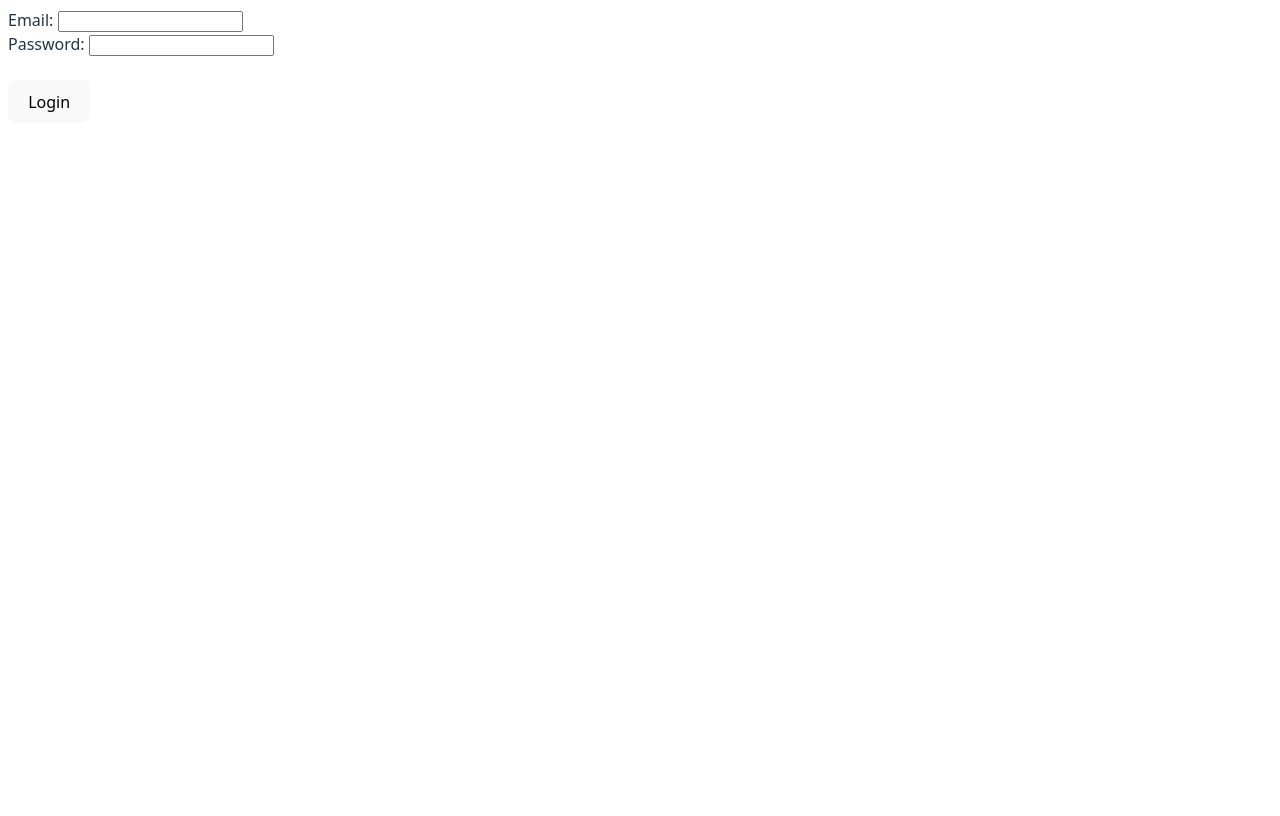
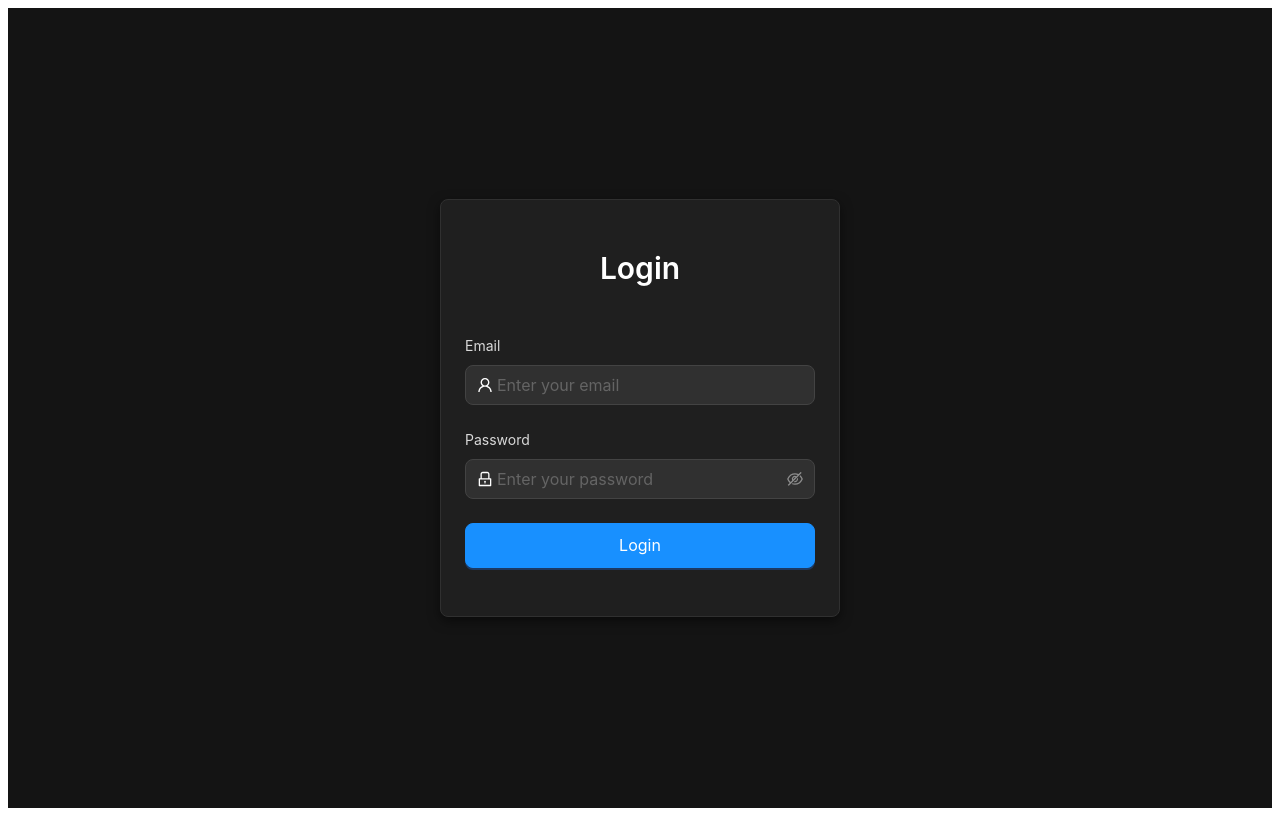
Before and after one commit to rahmatrians/lakupedia, a React (Vite) app: page /login in a window 1280 px wide. Built offline with nearby package versions, Linux system fonts and the light colour scheme; sample sign-in values are in the browser's storage.

Commit message:
fixing customer side

```diff
--- a/src/main.jsx
+++ b/src/main.jsx
@@ -1,7 +1,7 @@
 import { StrictMode } from 'react'
 import { createRoot } from 'react-dom/client'
 import './index.css'
-import { BrowserRouter, Route, Routes } from "react-router";
+import { BrowserRouter, Navigate, Route, Routes } from "react-router";
 import App from './App.jsx'
 import Profile from '../src/pages/Profile.jsx';
 import WorkExperience from '../src/pages/WorkExperience.jsx';
@@ -50,7 +50,7 @@ createRoot(document.getElementById('root')).render(
           <ToastProvider>
 
             <Routes>
-            <Route path="/" element={<App />} />
+              {/* <Route path="/" element={<App />} /> */}
               <Route path="/profile" element={<Profile />} />
               <Route path="/work" element={<WorkExperience />} />
               <Route path="/education" element={<Education />} />
@@ -59,14 +59,15 @@ createRoot(document.getElementById('root')).render(
               <Route path="/personal-data/tambah" element={<TambahPersonalData />} />
               <Route path="/personal-data/edit/:id" element={<EditPersonalData />} />
               <Route path="/login" element={<Login />} />
-            <Route path="/list-product" element={<ListProduct/>} />
-            <Route path="/create-product" element={<CreateProduct/>} />
-            <Route path="/edit-product/:id" element={<EditProduct/>} />
+              <Route path="/list-product" element={<ListProduct />} />
+              <Route path="/create-product" element={<CreateProduct />} />
+              <Route path="/edit-product/:id" element={<EditProduct />} />
               <Route path="/categories/add" element={<TambahCategory />} />
               <Route path="/categories/:id" element={<EditCategory />} />
               <Route path="/category" element={<ListCategory />} />
-            <Route path="/customer/product" element={<CustomerListProduct />} />
-            <Route path="/cart" element={userId ? <Cart /> : <Navigate to="/" />}/>
+              <Route path="/" element={<CustomerListProduct />} />
+              <Route path="/products/:id" element={<ProductDetail />} />
+              <Route path="/cart" element={userId ? <Cart /> : <Navigate to="/" />} />
             </Routes>
 
 
--- a/src/pages/Login.jsx
+++ b/src/pages/Login.jsx
@@ -1,54 +1,120 @@
-import axios from 'axios'
-import React, { useState } from 'react'
+import React, { useState } from 'react';
+import axios from 'axios';
+import { useNavigate } from 'react-router';
 import { useToast } from '../components/ToastContext';
-import { useNavigate } from 'react-router';
+import { Form, Input, Button, Card, Typography, Layout, Space } from 'antd';
+import { UserOutlined, LockOutlined } from '@ant-design/icons';
+
+const { Title } = Typography;
+const { Content } = Layout;
 
 function Login() {
-    let nav = useNavigate();
+    const navigate = useNavigate();
     const { showToast } = useToast();
-    const [formData, xetFormData] = useState({
-        email: "",
-        password: ""
-    })
+    const [loading, setLoading] = useState(false);
+    const [form] = Form.useForm();
 
+    const handleSubmit = async (values) => {
+        setLoading(true);
+        try {
+            const response = await axios.post("http://10.50.0.13:3002/login", {
+                email: values.email,
+                password: values.password
+            });
 
-    const handleSubmit = async () => {
-        event.preventDefault()
-        try {
-            axios.post("http://10.50.0.13:3002/login", {
-                email: formData.email,
-                password: formData.password
-            }).then(res => {
-                localStorage.setItem("tokenSession", res.data.accessToken)
-                localStorage.setItem("userId", res.data.user.id)
-                showToast("Berhasil login", "success")
-                nav("/")
-            })
+            localStorage.setItem("tokenSession", response.data.accessToken);
+            localStorage.setItem("userId", response.data.user.id);
+            showToast("Berhasil login", "success");
+            navigate("/");
         } catch (error) {
             console.log(error);
             showToast("Gagal login", "error");
+        } finally {
+            setLoading(false);
         }
-    }
+    };
 
     return (
-        <>
-            <form onSubmit={handleSubmit}>
-                <label htmlFor='email'>Email: </label>
-                <input type="text" id="email" onChange={(event) => {
-                    xetFormData({ ...formData, email: event.target.value })
-                }} />
-                <br />
-                <label htmlFor='password'>Password: </label>
-                <input type="password" id="password" onChange={(event) => {
-                    xetFormData({ ...formData, password: event.target.value })
-                }} />
-                <br />
-                <br />
-                <button type='submit'>Login</button>
+        <Layout className="layout" style={{ minHeight: '100vh', background: '#141414' }}>
+            <Content style={{
+                display: 'flex',
+                justifyContent: 'center',
+                alignItems: 'center',
+                padding: '50px 20px'
+            }}>
+                <Card
+                    style={{
+                        width: 400,
+                        maxWidth: '100%',
+                        background: '#1f1f1f',
+                        borderRadius: 8,
+                        boxShadow: '0 4px 12px rgba(0, 0, 0, 0.5)'
+                    }}
+                >
+                    <Space direction="vertical" size="large" style={{ width: '100%' }}>
+                        <div style={{ textAlign: 'center' }}>
+                            <Title level={2} style={{ color: '#fff', marginBottom: 24 }}>Login</Title>
+                        </div>
 
-            </form>
-        </>
-    )
+                        <Form
+                            form={form}
+                            name="login"
+                            layout="vertical"
+                            onFinish={handleSubmit}
+                            autoComplete="off"
+                            requiredMark={false}
+                        >
+                            <Form.Item
+                                name="email"
+                                label={<span style={{ color: '#d9d9d9' }}>Email</span>}
+                                rules={[
+                                    { required: true, message: 'Please input your email!' },
+                                    { type: 'email', message: 'Please enter a valid email!' }
+                                ]}
+                            >
+                                <Input
+                                    prefix={<UserOutlined />}
+                                    placeholder="Enter your email"
+                                    size="large"
+                                    style={{ background: '#303030', border: '1px solid #434343', color: '#fff' }}
+                                />
+                            </Form.Item>
+
+                            <Form.Item
+                                name="password"
+                                label={<span style={{ color: '#d9d9d9' }}>Password</span>}
+                                rules={[{ required: true, message: 'Please input your password!' }]}
+                            >
+                                <Input.Password
+                                    prefix={<LockOutlined />}
+                                    placeholder="Enter your password"
+                                    size="large"
+                                    style={{ background: '#303030', border: '1px solid #434343', color: '#fff' }}
+                                />
+                            </Form.Item>
+
+                            <Form.Item style={{ marginTop: 24 }}>
+                                <Button
+                                    type="primary"
+                                    htmlType="submit"
+                                    size="large"
+                                    block
+                                    loading={loading}
+                                    style={{
+                                        height: 45,
+                                        background: '#1890ff',
+                                        borderColor: '#1890ff'
+                                    }}
+                                >
+                                    Login
+                                </Button>
+                            </Form.Item>
+                        </Form>
+                    </Space>
+                </Card>
+            </Content>
+        </Layout>
+    );
 }
 
-export default Login
+export default Login;
--- a/src/pages/customer/ListProduct.jsx
+++ b/src/pages/customer/ListProduct.jsx
@@ -3,6 +3,7 @@ import { Carousel, Row, Col, Typography, Card, Button, Input, Divider } from 'an
 import { ShoppingCartOutlined, FireFilled, StarFilled } from '@ant-design/icons';
 import axios from 'axios';
 import './ListProduct.css'; // Create this CSS file for custom styles
+import { Link } from 'react-router';
 
 const { Title, Text } = Typography;
 const { Search } = Input;
@@ -90,10 +91,12 @@ const ListProduct = () => {
                 actions={[
                   <Button
                     type="primary"
-                    icon={<ShoppingCartOutlined />}
+                    // icon={<ShoppingCartOutlined />}
                     block
                   >
-                    Add to Cart
+                    <Link>
+                      Detail
+                    </Link>
                   </Button>
                 ]}
               >
```
Lines whose indentation alone changed are shown as unchanged.
